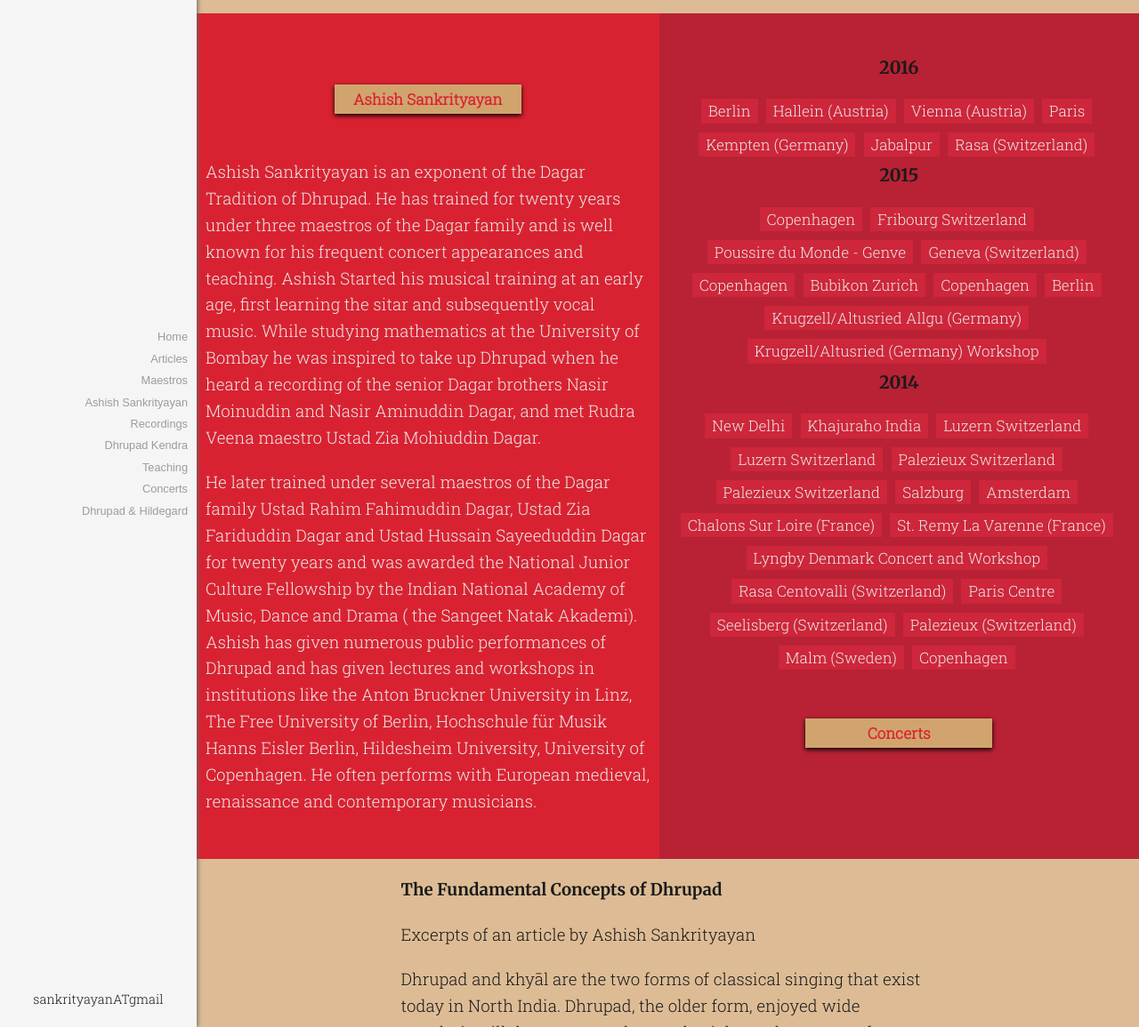
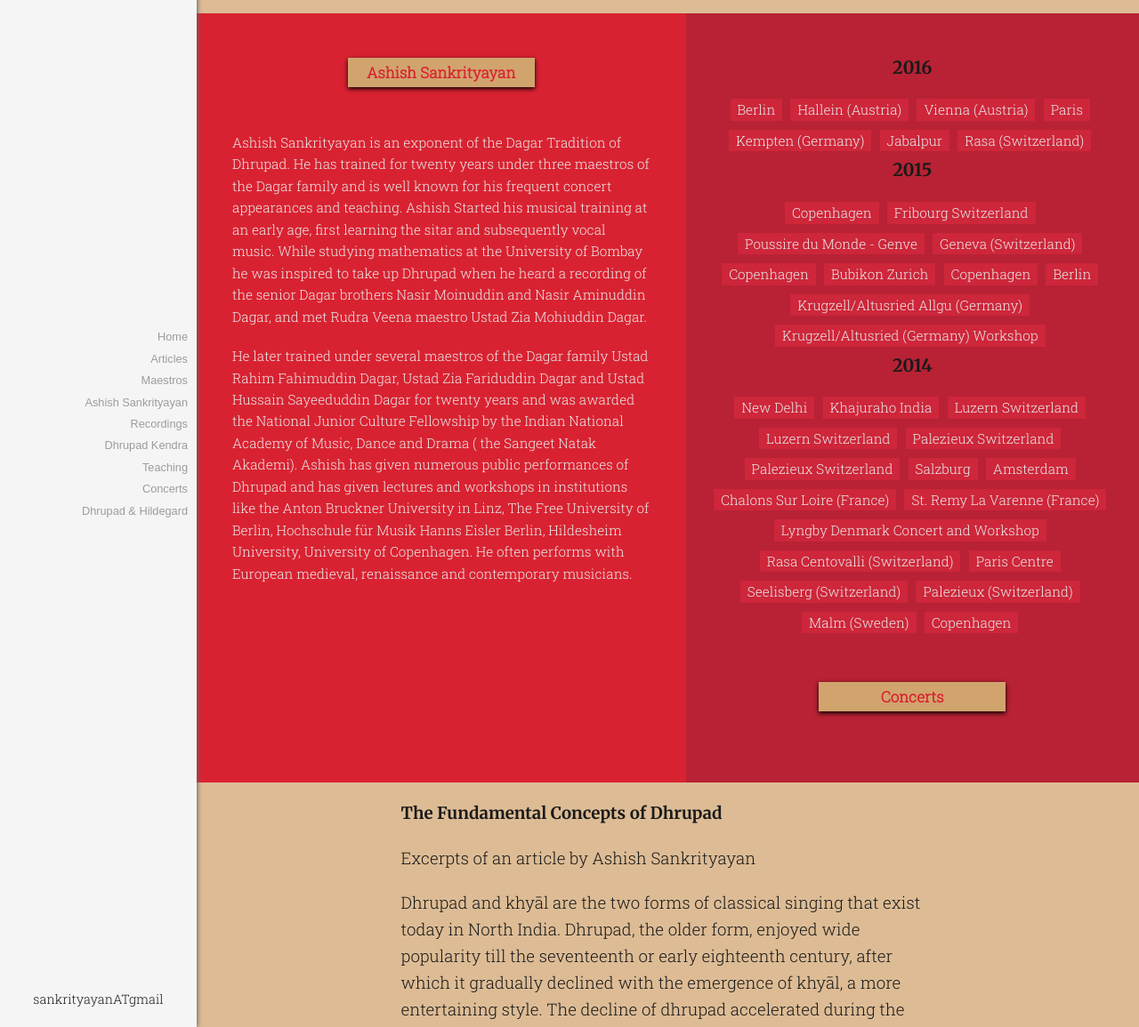
Before and after one commit to sama66/q2, a Jekyll site: the page built from index.html, in a window 1280 px wide and 1400 px high, scrolled down 4039 px. Shown: the part 245-1400 px from the top of the window at 89% size. Built offline with Jekyll 4.4.1, drawn with Linux system fonts in a browser that asks for light colours.

Commit message:
date change for front 3 photos

```diff
--- a/_includes/frontpage.html
+++ b/_includes/frontpage.html
@@ -16,9 +16,9 @@
 
 <figure>
   <div class="imagebox">
-      <div class="flex-images"><a href="{{ site.baseurl }}/maestros/2016/05/02/zakiruddin-khan-dagar/"><img src='{{ site.baseurl }}/img/small/zakiruddin-small.jpg'></a><figcaption>Zakiruddin</figcaption></div>
-      <div class="flex-images"><a href="{{ site.baseurl }}/maestros/2016/05/02/baba-behram-khan/"><img src='{{ site.baseurl }}/img/small/behram-khan-small.jpg'></a><figcaption>Behramkhan</figcaption></div>
-      <div class="flex-images"><a href="{{ site.baseurl }}/maestros/2016/05/02/allabande-khan-dagar/"><img src='{{ site.baseurl }}/img/small/allabande-small.jpg'></a><figcaption>Allabande</figcaption></div>
+      <div class="flex-images"><a href="{{ site.baseurl }}/maestros/2016/05/01/zakiruddin-khan-dagar/"><img src='{{ site.baseurl }}/img/small/zakiruddin-small.jpg'></a><figcaption>Zakiruddin</figcaption></div>
+      <div class="flex-images"><a href="{{ site.baseurl }}/maestros/2016/05/01/baba-behram-khan/"><img src='{{ site.baseurl }}/img/small/behram-khan-small.jpg'></a><figcaption>Behramkhan</figcaption></div>
+      <div class="flex-images"><a href="{{ site.baseurl }}/maestros/2016/05/01/allabande-khan-dagar/"><img src='{{ site.baseurl }}/img/small/allabande-small.jpg'></a><figcaption>Allabande</figcaption></div>
   </div>
 </figure>
 
--- a/_sass/_frontpage.scss
+++ b/_sass/_frontpage.scss
@@ -36,12 +36,16 @@
 }
 .two-box {
   display: flex;
+
+  p, li {
+    font-size: 90%;
+    color: $grey-color-light;
+  }
 }
 .red {
   background: $red;
-  padding: $spacing-unit 0;
+  padding: 0 30px;
   flex: 1;
-  color: $grey-color-light;
 }
 .concerts {
   background: $maroon;
@@ -60,7 +64,6 @@
     margin: 5px 5px 5px 0;
     background: lighten($maroon, 5%);
     padding: 0 8px;
-    color: $grey-color-light;
   }
 }
 figure {
```
